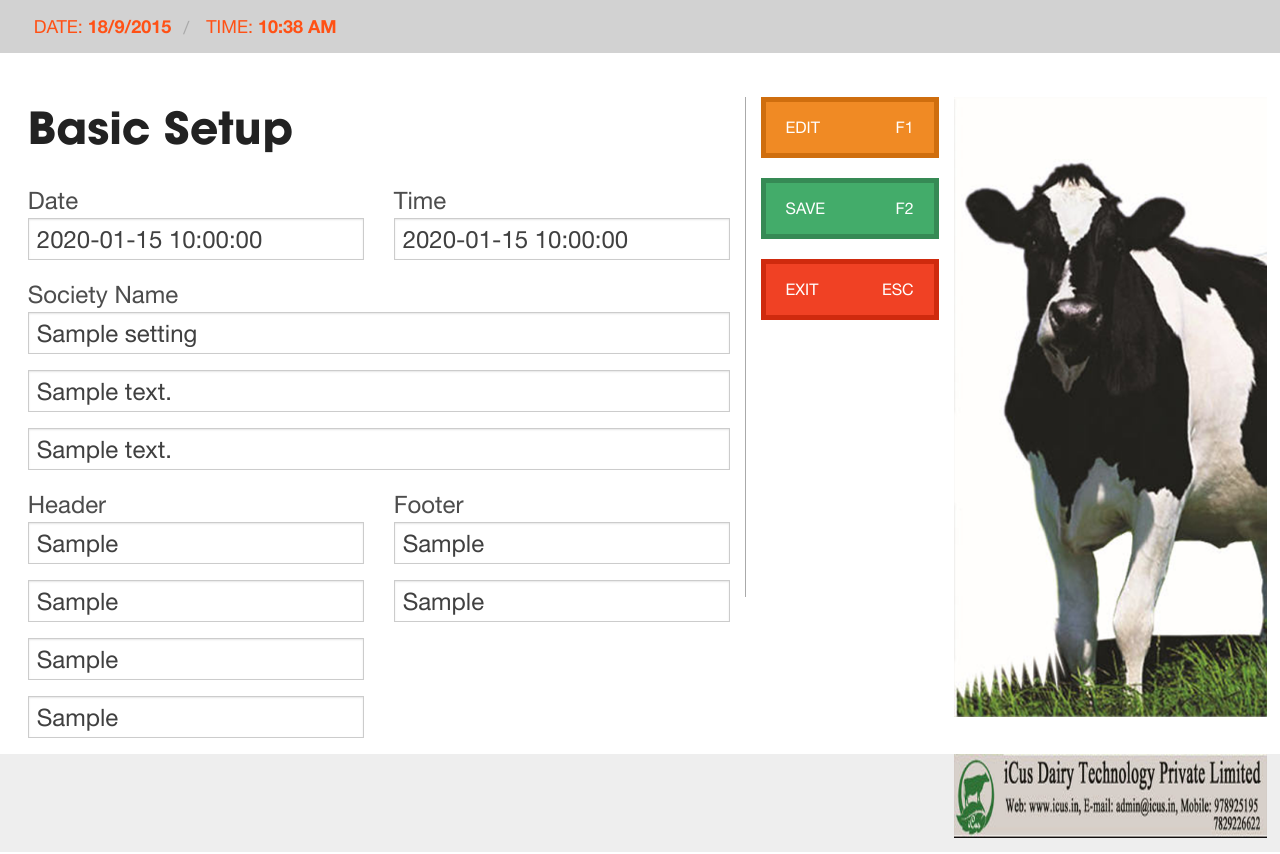
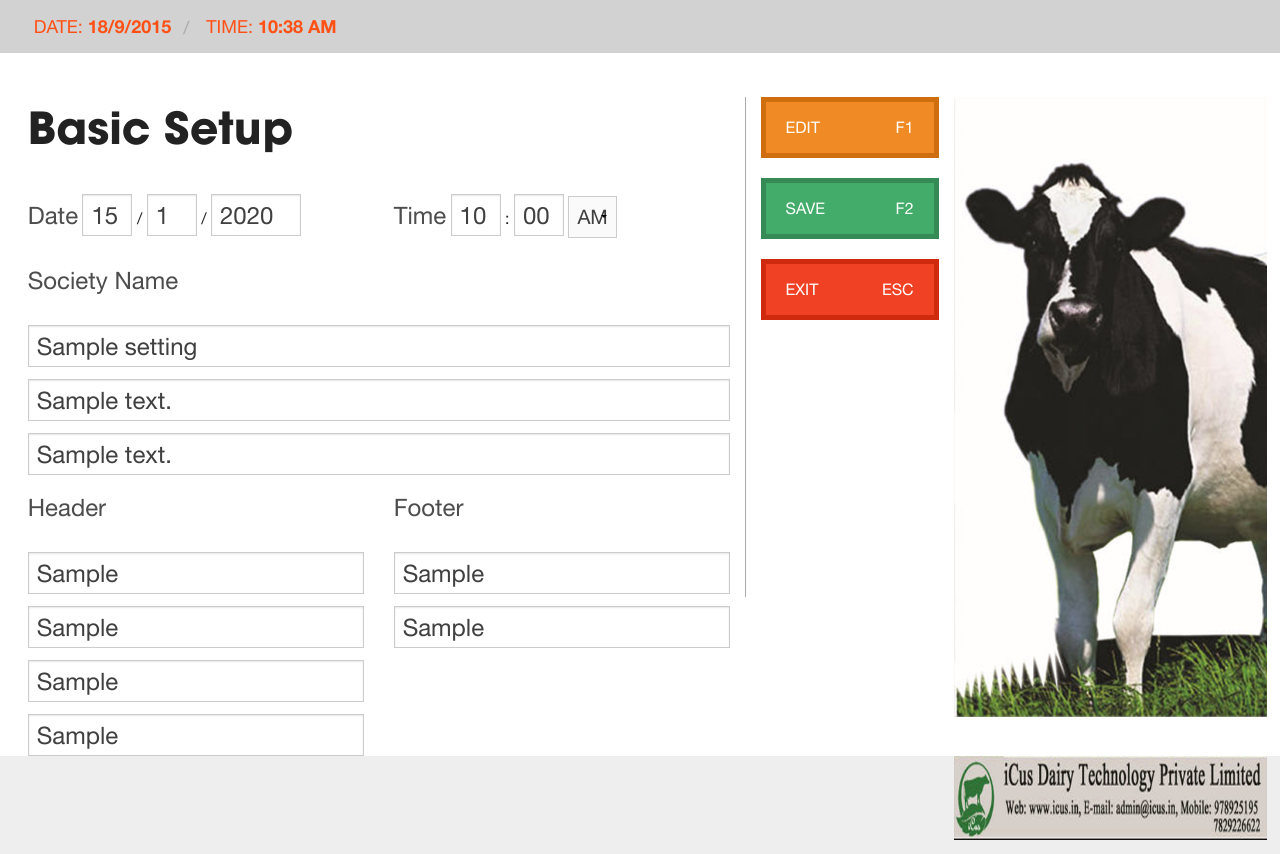
Before and after one commit to bachmanna/ngen-milk-pos, a Python web app: template mpos/web/templates/basic_setup.jinja2 in a window 1280 px wide. Shown: the part 136-990 px from the top of the page. Run offline with Jinja, Linux system fonts and the light colour scheme; the template is opened without the code that fills it: most values are stand-ins (such as "Sample title", 1, 10 or a date in 2020).

Commit message:
changed time input controls to shift mor/evn controls

```diff
--- a/mpos/web/templates/absence_list.jinja2
+++ b/mpos/web/templates/absence_list.jinja2
@@ -7,7 +7,7 @@
         <div class="medium-1 columns">
             <label>{{_("Date")}}</label>
         </div>
-        <div class="medium-4 columns">
+        <div class="medium-5 columns">
             <input type="text" class="mousetrap tiny" name="day" value="{{search_date.day}}" />
             /
             {{ select_month(selected_value=search_date.month) }}
@@ -17,7 +17,7 @@
         <div class="medium-1 columns">
             <label>{{_("Shift")}}</label>
         </div>
-        <div class="medium-4 columns">
+        <div class="medium-3 columns">
             {{ select_shift(selected_value=shift) }}
         </div>
         <div class="medium-2 columns">
--- a/mpos/web/templates/basic_setup.jinja2
+++ b/mpos/web/templates/basic_setup.jinja2
@@ -13,17 +13,25 @@
 {% include "flash_messages.jinja2" %}
 <div class="row">
 	<div class="medium-12 columns">
-		<form name="frmBasicSetup" id="frmBasicSetup" method="post" action="">
+		<form name="frmBasicSetup" id="frmBasicSetup" method="post" action="" class="inline">
 			<div class="row">
-				<div class="medium-6 columns end">
-					<label>{{_("Date")}}
-						<input type="text" class="mousetrap" name="date" value="{{sys_date}}"/>
-					</label>
+				<div class="medium-6 columns">
+					<label>{{_("Date")}}</label>
+					<input type="text" class="mousetrap tiny" name="day" value="{{date.day}}" maxlength="2" />
+					/
+					<input type="text" class="mousetrap tiny" name="month" value="{{date.month}}" maxlength="2" />
+					/
+					<input type="text" class="mousetrap medium" name="year" value="{{date.year}}"  maxlength="4" />
 				</div>
 				<div class="medium-6 columns">
-					<label>{{_("Time")}}
-						<input type="text" class="mousetrap" name="time" value="{{sys_time}}" />
-					</label>
+					<label>{{_("Time")}}</label>
+					<input type="text" class="mousetrap tiny" name="hour" value="{{date.strftime("%I")}}"  maxlength="2" />
+					:
+					<input type="text" class="mousetrap tiny" name="minute" value="{{date.strftime("%M")}}" maxlength="2" />
+					<select name="dn" class="mousetrap medium" style="width: auto;">
+						<option {{ "selected" if date.strftime("%p") == "AM"}}>AM</option>
+						<option {{ "selected" if date.strftime("%p") == "PM"}}>PM</option>
+					</select>
 				</div>
 			</div>
 			<div class="row">
--- a/mpos/web/templates/dairy_report.jinja2
+++ b/mpos/web/templates/dairy_report.jinja2
@@ -4,7 +4,7 @@
 {% include "flash_messages.jinja2" %}
 <form id="frmPaymentReport" name="frmPaymentReport" method="get" action="" class="inline">
     <div class="row">
-        <div class="medium-4 columns">
+        <div class="medium-5 columns">
             <label>{{_("Date From")}}</label><br/>
             <input type="text" class="mousetrap tiny" name="from_day" value="{{from_date.day}}" maxlength="2"/>
             /
@@ -12,7 +12,7 @@
             /
             {{ select_year(name="from_year", years=select_control_years, selected_value=from_date.year) }}
         </div>
-        <div class="medium-4 columns">
+        <div class="medium-5 columns">
             <label>{{_("To")}}</label><br/>
             <input type="text" class="mousetrap tiny" name="to_day" value="{{to_date.day}}" maxlength="2" />
             /
--- a/mpos/web/templates/rate_fat.jinja2
+++ b/mpos/web/templates/rate_fat.jinja2
@@ -3,7 +3,7 @@
 
 <div class="row">
     <div class="large-12 columns text-center">
-        <h1>{{_("FAT")}}</h1>
+        <h1>{{_("FAT")}} - {{cattle_type}}</h1>
     </div>
 </div>
 {% include "flash_messages.jinja2" %}
--- a/mpos/web/templates/rate_fat_and_snf.jinja2
+++ b/mpos/web/templates/rate_fat_and_snf.jinja2
@@ -3,7 +3,7 @@
 
 <div class="row">
     <div class="large-12 columns text-center">
-        <h1>{{_("FAT &amp; SNF")}}</h1>
+        <h1>{{_("FAT &amp; SNF")}} - {{cattle_type}}</h1>
     </div>
 </div>
 {% include "flash_messages.jinja2" %}
--- a/mpos/web/templates/rate_total_solid.jinja2
+++ b/mpos/web/templates/rate_total_solid.jinja2
@@ -3,7 +3,7 @@
 
 <div class="row">
     <div class="large-12 columns text-center">
-        <h1>{{_("Total Solid")}}</h1>
+        <h1>{{_("Total Solid")}} - {{cattle_type}}</h1>
     </div>
 </div>
 {% include "flash_messages.jinja2" %}
--- a/mpos/web/templates/rate_total_solid1.jinja2
+++ b/mpos/web/templates/rate_total_solid1.jinja2
@@ -3,7 +3,7 @@
 
 <div class="row">
     <div class="large-12 columns text-center">
-        <h1>{{_("Total Solid 1")}}</h1>
+        <h1>{{_("Total Solid 1")}} - {{cattle_type}}</h1>
     </div>
 </div>
 {% include "flash_messages.jinja2" %}
--- a/mpos/web/templates/shift_summary.jinja2
+++ b/mpos/web/templates/shift_summary.jinja2
@@ -12,7 +12,7 @@
         <div class="medium-1 columns">
             <label>{{_("Date")}}</label>
         </div>
-        <div class="medium-4 columns">
+        <div class="medium-5 columns">
             <input type="text" class="mousetrap tiny" name="day" value="{{search_date.day}}" />
             /
             {{ select_month(selected_value=search_date.month) }}
@@ -22,7 +22,7 @@
         <div class="medium-1 columns">
             <label>{{_("Shift")}}</label>
         </div>
-        <div class="medium-4 columns">
+        <div class="medium-3 columns">
             {{ select_shift(selected_value=shift) }}
         </div>
         <div class="medium-2 columns">
--- a/mpos/web/views/system_setup.py
+++ b/mpos/web/views/system_setup.py
@@ -45,7 +45,7 @@ def manager_member():
       if code and int(code):
         id = int(code)
         member = member_service.get(id)
-        if name and len(name) > 3 and len(cattle_type) > 0 and len(mobile) > 0:
+        if name and len(name) > 1 and len(cattle_type) > 0 and len(mobile) > 0:
           if len(mobile) != 10:
             flash("Invalid mobile number, must be 10 digits",category="error")
           else:
@@ -56,6 +56,8 @@ def manager_member():
               member_service.update(id, name, cattle_type, mobile)
             member = None
             flash("Member saved successfully!")
+        else:
+            flash("Invalid member name and mobile number!", category="error")
       else:
         flash("Invalid member data.",category="error")
     except Exception as e:
```
Also changed, not shown: mpos/web/templates/collection.jinja2 (+3 -10 lines), mpos/web/views/collections.py (+5 -2 lines), mpos/web/views/settings.py (+9 -5 lines).
